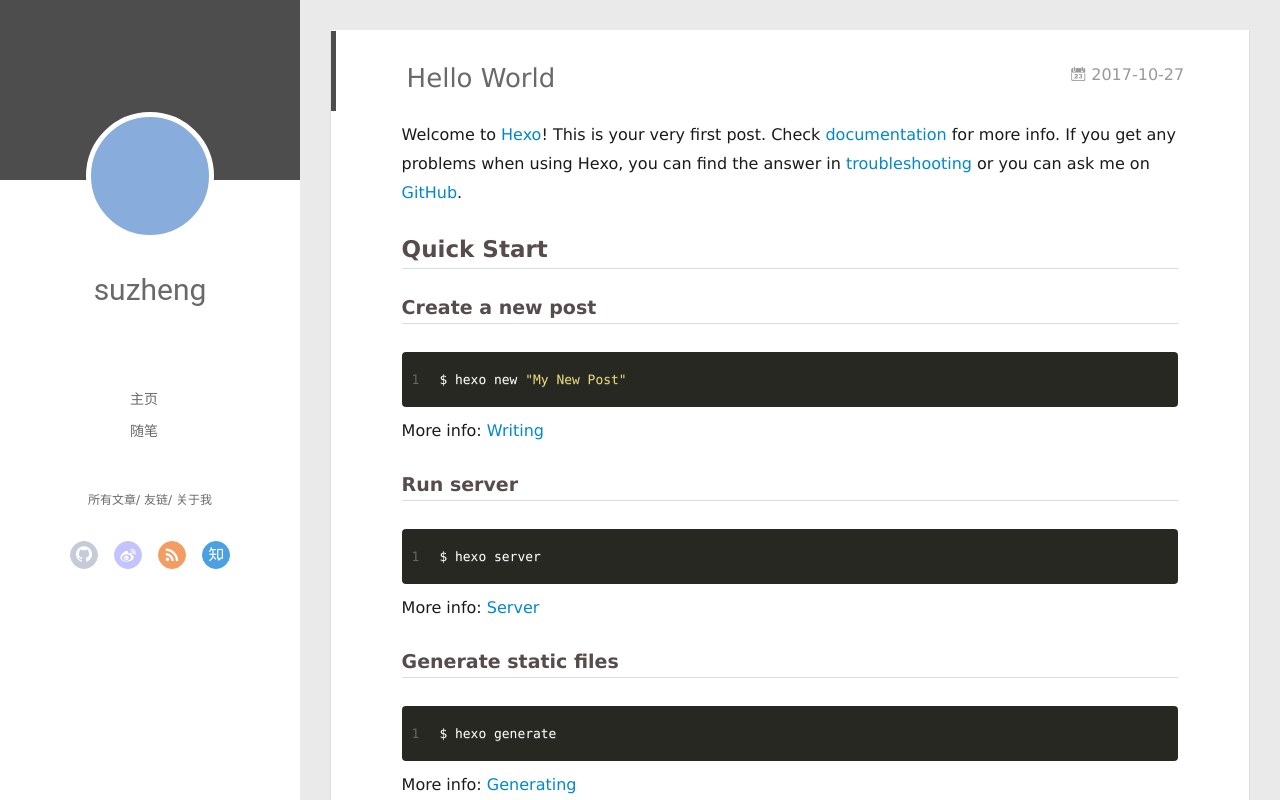
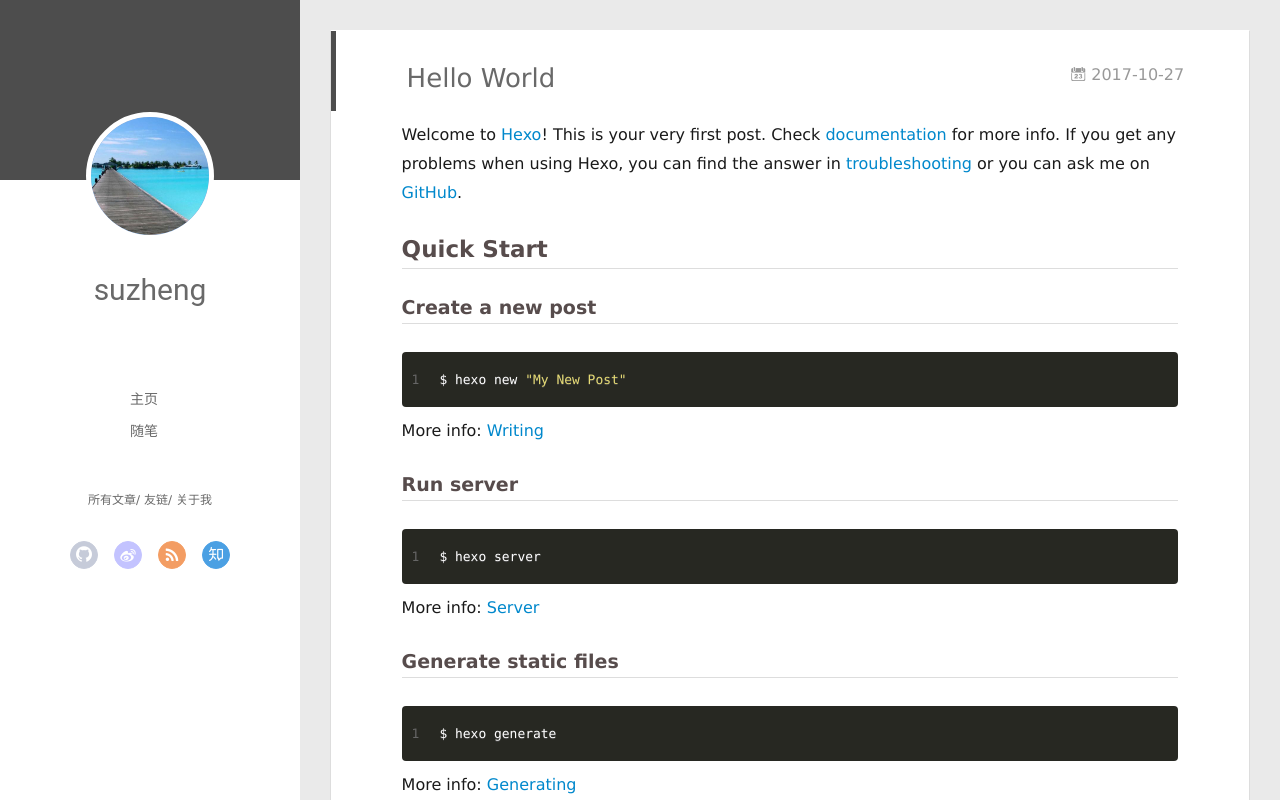
Before and after one commit to ZHENGGEGE/ZHENGGEGE.github.io, a plain HTML site: page 2017/10/27/hello-world/index.html in a window 1280 px wide. Drawn offline with Linux system fonts and the light colour scheme; no server answers.

Commit message:
Site updated: 2017-10-27 10:06:42

```diff
--- a/2017/10/27/hello-world/index.html
+++ b/2017/10/27/hello-world/index.html
@@ -46,7 +46,7 @@
 <div class="intrude-less">
 	<header id="header" class="inner">
 		<a href="" class="profilepic">
-			<img src="" class="js-avatar">
+			<img src="/img/20240270.jpeg" class="js-avatar">
 		</a>
 		<hgroup>
 		  <h1 class="header-author"><a href="">suzheng</a></h1>
@@ -104,7 +104,7 @@
 	<div class="intrude-less">
 		<header id="header" class="inner">
 			<div class="profilepic">
-				<img src="" class="js-avatar">
+				<img src="/img/20240270.jpeg" class="js-avatar">
 			</div>
 			<hgroup>
 			  <h1 class="header-author js-header-author">suzheng</h1>
```
Also changed, not shown: archives/2017/10/index.html (+2 -2 lines), archives/2017/index.html (+2 -2 lines), archives/index.html (+2 -2 lines), index.html (+2 -2 lines), img/20240270.jpeg (added).
